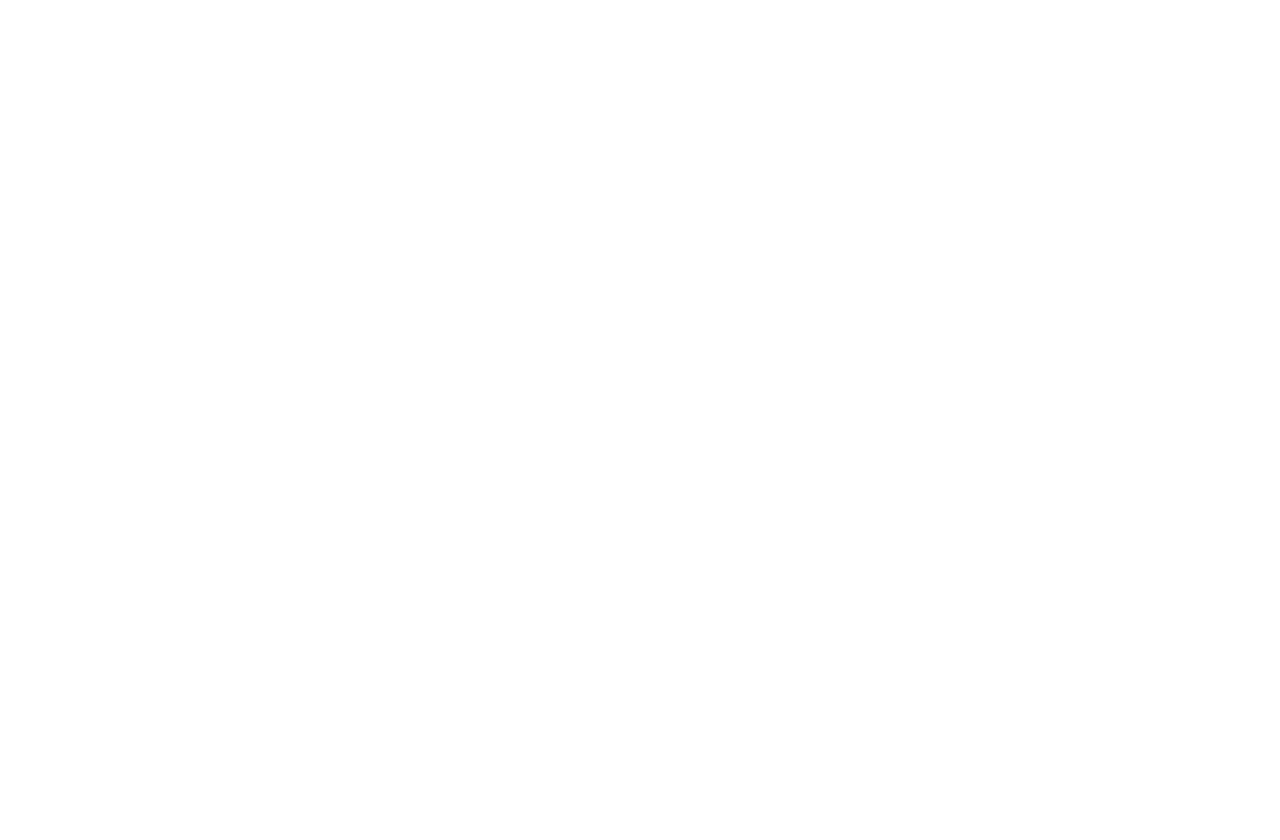
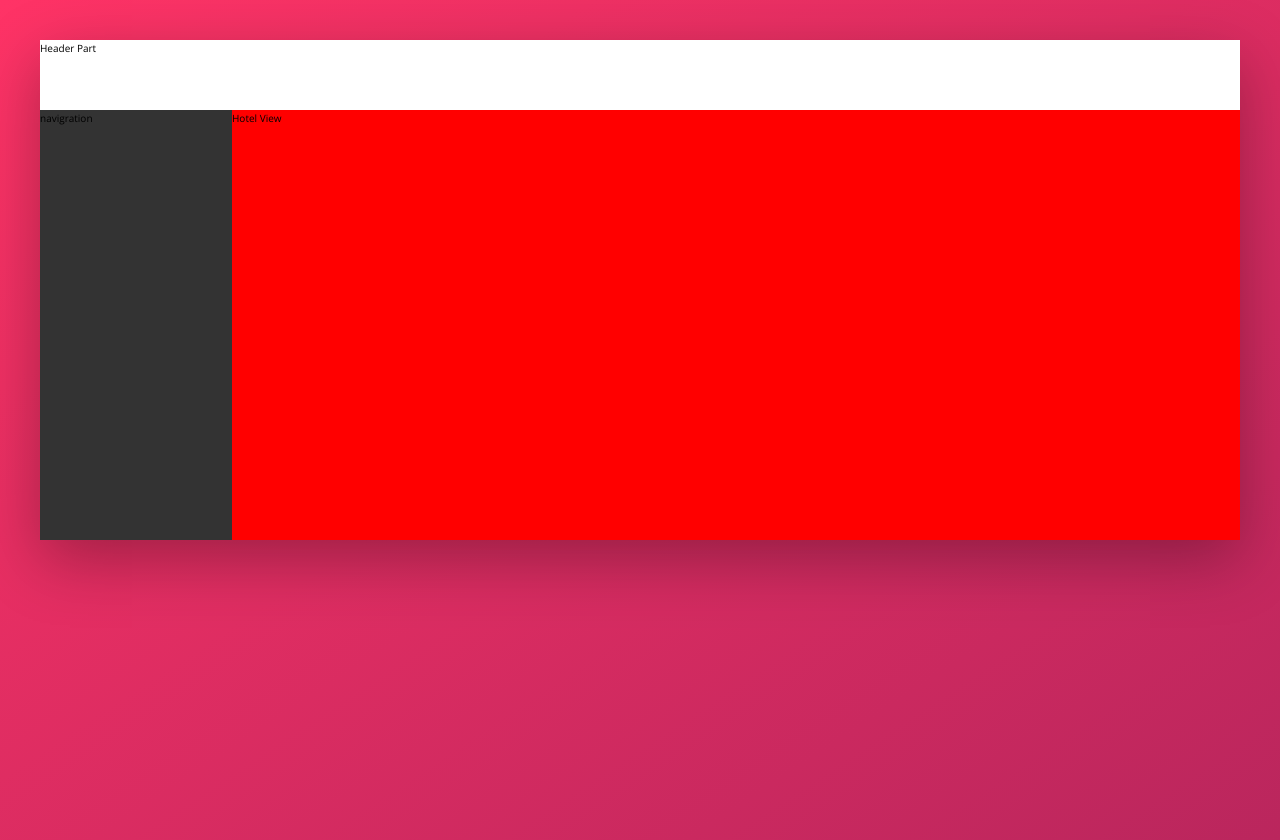
Before and after one commit to markbdsouza/Trillo, a website: page index.html in a window 1280 px wide. Before the commit the page ends 800 px from the top, so only its background shows below. Drawn offline with nearby package versions, Linux system fonts and the light colour scheme.

Commit message:
first set of files

```diff
--- a/index.html
+++ b/index.html
@@ -1,5 +1,6 @@
 <!DOCTYPE html>
 <html lang="en">
+
 <head>
     <meta charset="UTF-8">
     <meta name="viewport" content="width=device-width, initial-scale=1.0">
@@ -10,7 +11,21 @@
 
     <title>trillo &mdash; Your all-in-one booking app</title>
 </head>
+
 <body>
+    <div class="container">
+        <header class="header">
+            Header Part
+        </header>
+        <div class="content">
+            <nav class="sidebar">
+                navigration
+            </nav>
+            <main class="hotel-view">
+                Hotel View
+            </main>
+        </div>
+    </div>
+</body>
 
-    </body>
 </html>
--- /dev/null
+++ b/sass/_base.scss
@@ -0,0 +1,45 @@
+:root {
+  --color-primary: #eb2f64;
+  --color-primary-light: #ff3366;
+  --color-primary-dark: #ba265d;
+  --color-grey-light-1: #faf9f9;
+  --color-grey-light-2: #f4f2f2;
+  --color-grey-light-3: #f0eeee;
+  --color-grey-light-4: #ccc;
+
+  --color-grey-dark-1: #333;
+  --color-grey-dark-2: #777;
+  --color-grey-dark-3: #999;
+
+  --shadow-dark: 0 2rem 6rem rgba(0, 0, 0, 0.3);
+}
+
+* {
+  margin: 0;
+  padding: 0;
+}
+
+*,
+*::after,
+*::before {
+  box-sizing: inherit;
+}
+
+html {
+  box-sizing: border-box;
+  font-size: 62.5%; //1rem = 10px
+}
+
+body {
+  font-family: 'Open Sans', sans-serif;
+  font-weight: 400;
+  line-height: 1.6;
+  background-image: linear-gradient(
+    to bottom right,
+    var(--color-primary-light),
+    var(--color-primary-dark)
+  );
+  background-size: cover;
+  background-repeat: no-repeat;
+  min-height: 100vh;
+}
--- /dev/null
+++ b/sass/_layout.scss
@@ -0,0 +1,33 @@
+.container {
+  max-width: 120rem;
+  margin: 4rem auto;
+  background-color: var(--color-grey-light-1);
+  box-shadow: var(--shadow-dark);
+  min-height: 50rem;
+  height: 100%;
+
+  display: flex;
+  flex-direction: column;
+}
+
+.header {
+  height: 7rem;
+  background-color: #fff;
+  border-bottom: var(--color-grey-light-2);
+}
+
+.content {
+  display: flex;
+  align-items: stretch;
+  flex: 1;
+}
+
+.sidebar {
+  background-color: var(--color-grey-dark-1);
+  flex: 0 0 16%;
+}
+
+.hotel-view {
+  background-color: red;
+  flex: 1 0 auto;
+}
--- a/sass/main.scss
+++ b/sass/main.scss
@@ -1,17 +1,3 @@
-/*
-COLORS
-
-Primary: #eb2f64
-Primary light: #FF3366
-Primary dark: #BA265D
-
-Grey light 1: #faf9f9
-Grey light 2: #f4f2f2
-Grey light 3: #f0eeee
-Grey light 4: #ccc
-
-Grey dark 1: #333
-Grey dark 2: #777
-Grey dark 3: #999
-
-*/
+@import 'base';
+@import 'layout';
+@import 'components';
```
Also changed, not shown: package.json (+6 -7 lines), css/style.css, sass/_components.scss (added), 2 other files. Lines whose indentation alone changed are shown as unchanged.
